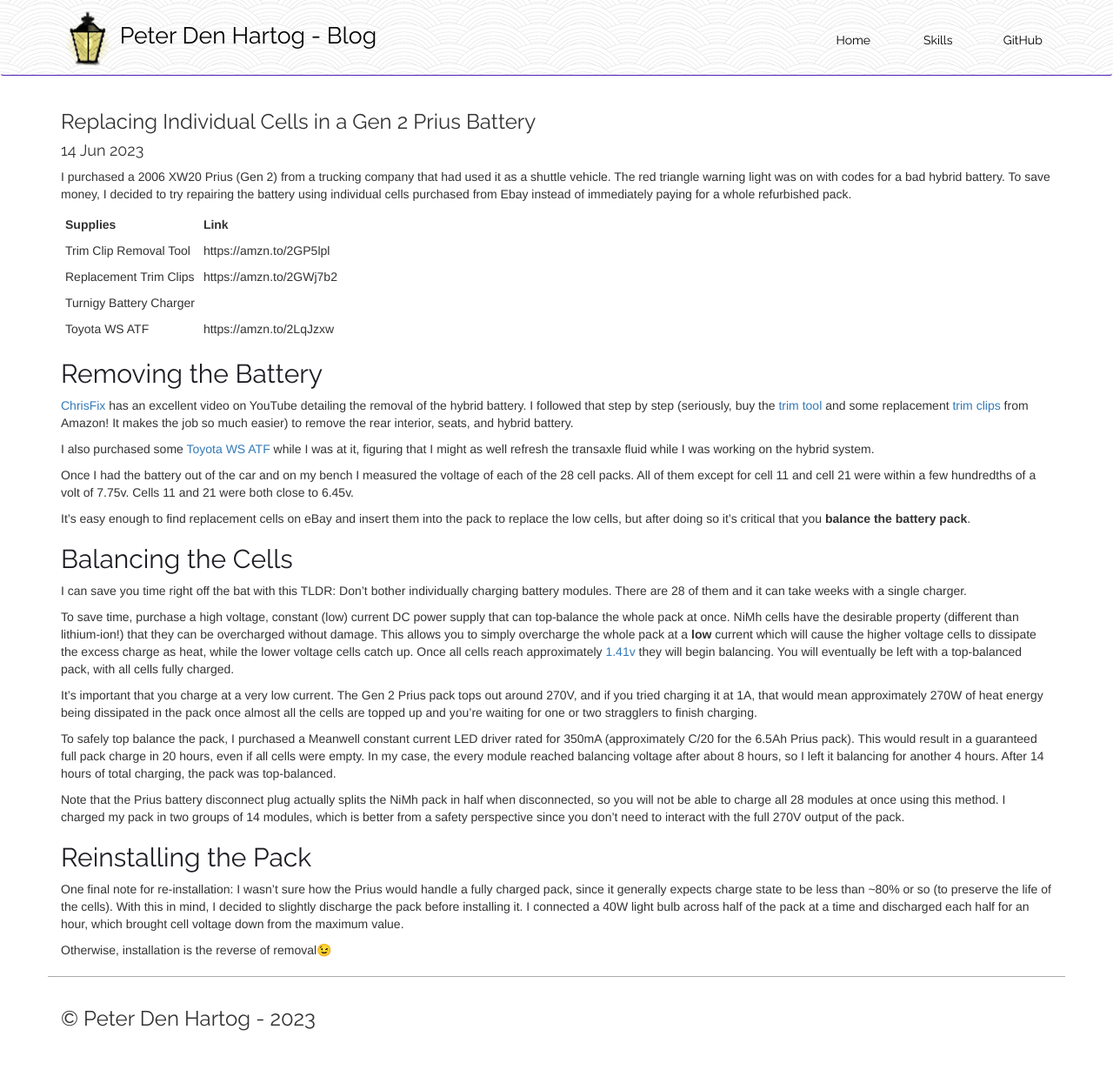
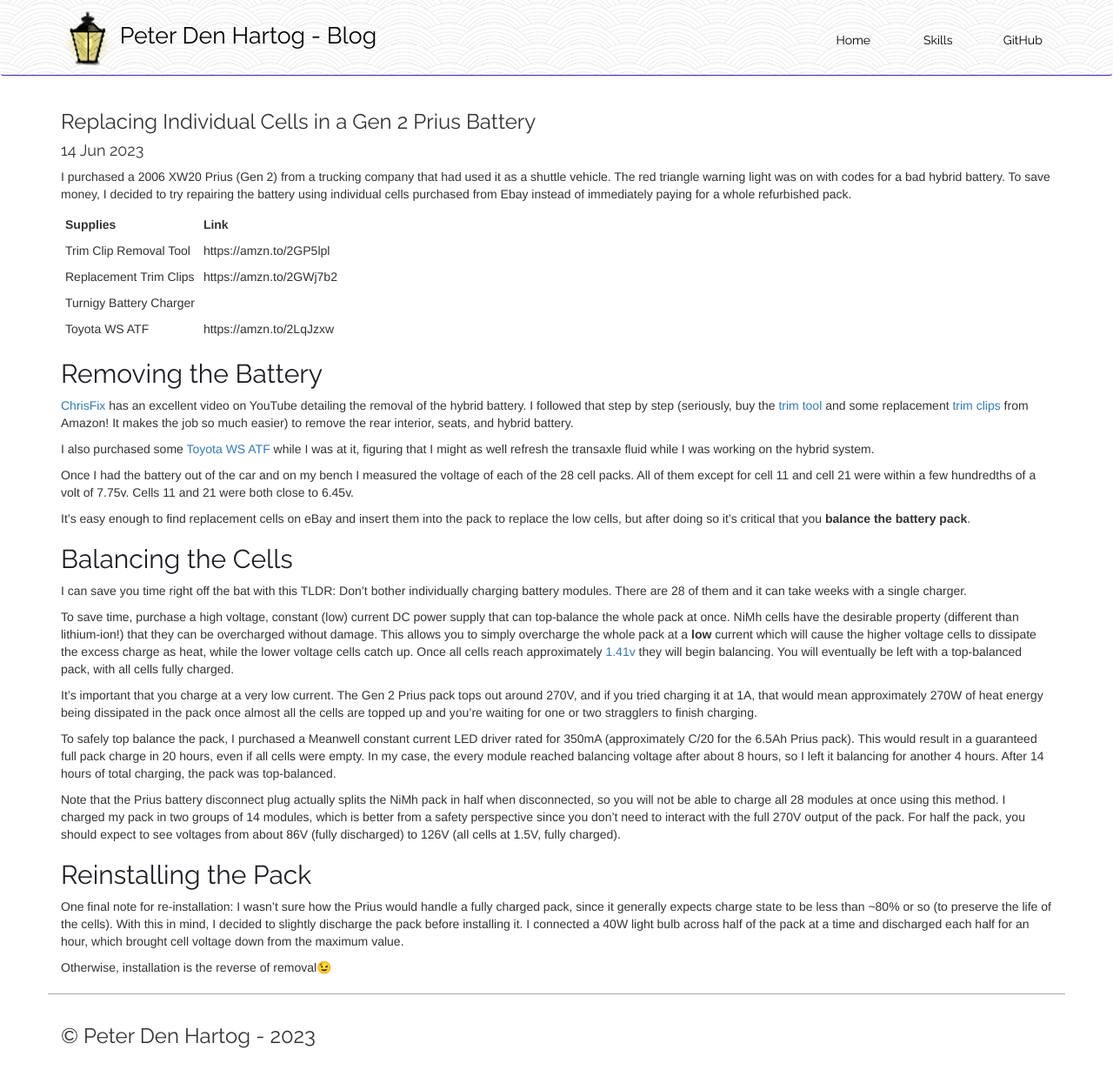
Before and after one commit to pddenhar/pddenhar.github.io, a Jekyll site: the page built from _posts/2023-06-14-replacing-gen-2-prius-battery-modules.md, in a window 1280 px wide. Shown: the whole page at 87% size. Built offline with Jekyll 4.4.1, drawn with Linux system fonts in a browser that asks for light colours.

Commit message:
Add clarification to alf pack cell voltages

```diff
--- a/_posts/2023-06-14-replacing-gen-2-prius-battery-modules.md
+++ b/_posts/2023-06-14-replacing-gen-2-prius-battery-modules.md
@@ -37,7 +37,7 @@ It's important that you charge at a very low current. The Gen 2 Prius pack tops
 
 To safely top balance the pack, I purchased a Meanwell constant current LED driver rated for 350mA (approximately C/20 for the 6.5Ah Prius pack). This would result in a guaranteed full pack charge in 20 hours, even if all cells were empty. In my case, the every module reached balancing voltage after about 8 hours, so I left it balancing for another 4 hours. After 14 hours of total charging, the pack was top-balanced.
 
-Note that the Prius battery disconnect plug actually splits the NiMh pack in half when disconnected, so you will not be able to charge all 28 modules at once using this method. I charged my pack in two groups of 14 modules, which is better from a safety perspective since you don't need to interact with the full 270V output of the pack.
+Note that the Prius battery disconnect plug actually splits the NiMh pack in half when disconnected, so you will not be able to charge all 28 modules at once using this method. I charged my pack in two groups of 14 modules, which is better from a safety perspective since you don't need to interact with the full 270V output of the pack. For half the pack, you should expect to see voltages from about 86V (fully discharged) to 126V (all cells at 1.5V, fully charged).
 
 Reinstalling the Pack
 ---------------------
```
